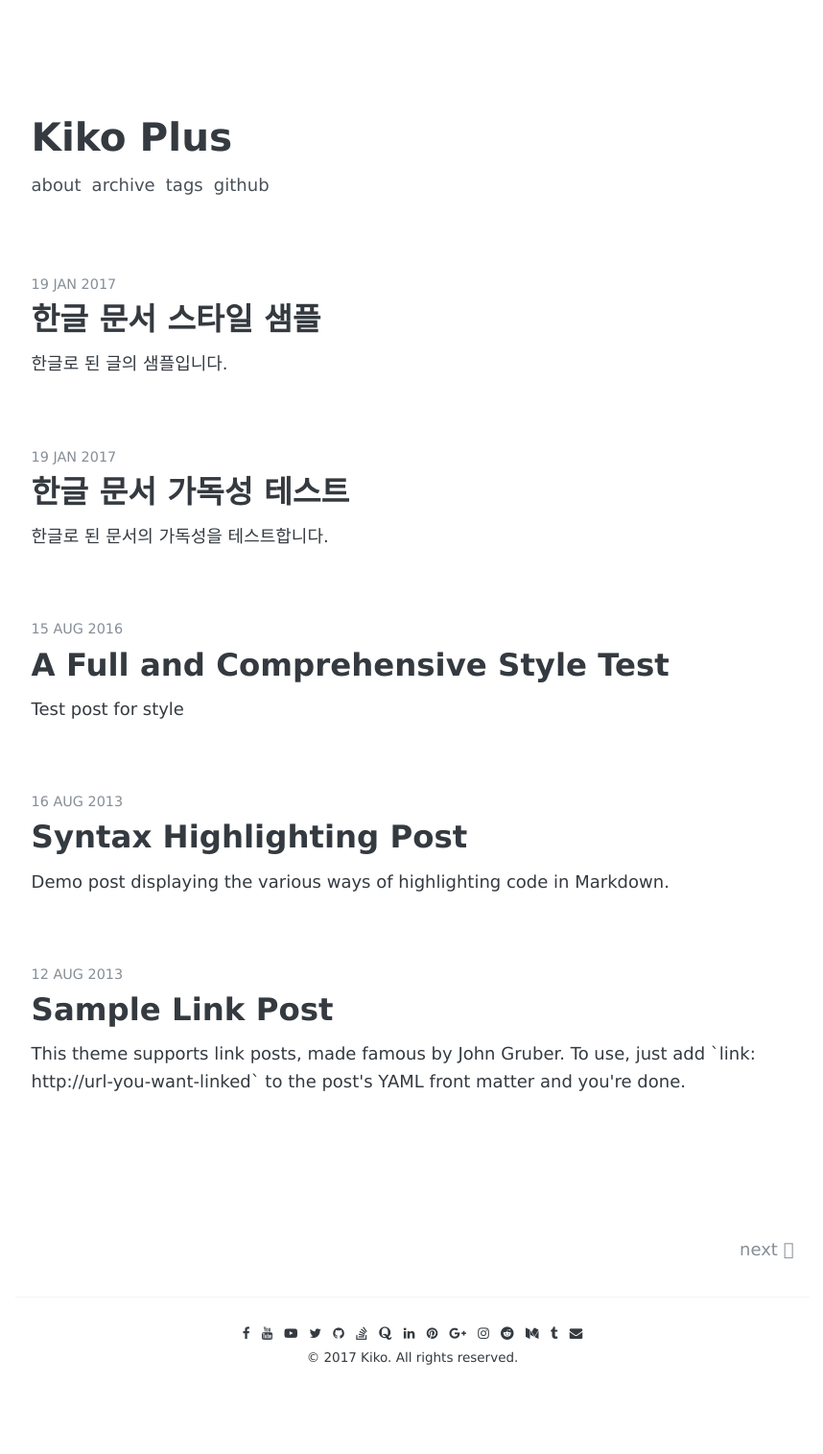
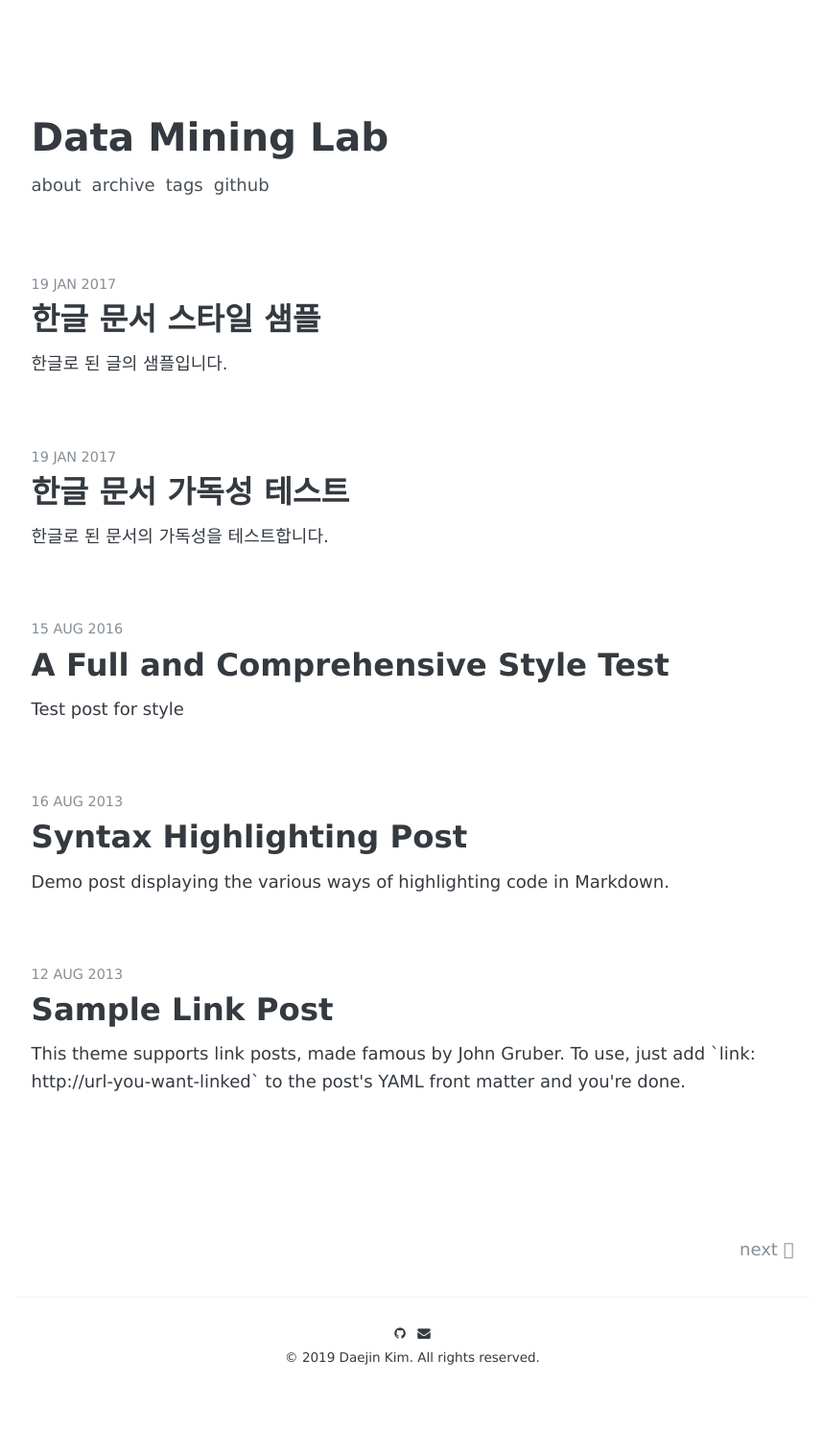
Before and after one commit to DataMiningLab/datamininglab.github.io, a Jekyll site: the page built from index.html, in a window 1280 px wide. Shown: the whole page at 96% size, without its empty margins (210-1068 px from the left). Built offline with Jekyll 4.4.1, drawn with Linux system fonts in a browser that asks for light colours; some web fonts are replaced; the list of posts is cut into pages by our own code.

Commit message:
Update config

```diff
--- a/_config.yml
+++ b/_config.yml
@@ -3,28 +3,28 @@
 # # # # # # # # # # # # #
 
 # Basic
-name:               "Kiko Plus"
+name:               "Data Mining Lab"
 
 author:
-  facebook:         your-id
-  youtubeUser:      your-id
-  youtubeChannel:   your-id
-  twitter:          your-id
-  github:           your-id
-  stackoverflow:    your-id
-  quora:            your-id
-  linkedin:         your-id
-  pinterest:        your-id
-  googlePlus:       your-id
-  instagram:        your-id
-  reddit:           your-id
-  medium:           your-id
-  tumblr:           your-id
-  email:            your-id@your-email.com
+  # facebook:         your-id
+  # youtubeUser:      your-id
+  # youtubeChannel:   your-id
+  # twitter:          your-id
+  github:           datamininglab
+  # stackoverflow:    your-id
+  # quora:            your-id
+  # linkedin:         your-id
+  # pinterest:        your-id
+  # googlePlus:       your-id
+  # instagram:        your-id
+  # reddit:           your-id
+  # medium:           your-id
+  # tumblr:           your-id
+  email:            kdj2614@naver.com
 
 copyright:
-  year:             2017
-  name:             Kiko
+  year:             2019
+  name:             Daejin Kim
 
 # Google-analytics
 google-analytics:
@@ -32,12 +32,12 @@ google-analytics:
 
 # Disqus
 disqus:
-  id:               "kiko-plus"
+  id:               ""
 
 # URL
-url:                "https://AWEEKJ.github.io" # the base hostname & protocol for your site
+url:                "https://datamininglab.github.io" # the base hostname & protocol for your site
 # url:                "http://localhost:4000" # use this url when you develop
-baseurl:            "/Kiko-plus" # the subpath of your site, e.g. /blog
+baseurl:            "/" # the subpath of your site, e.g. /blog
 
 
 # http://en.wikipedia.org/wiki/List_of_tz_database_time_zones
@@ -62,7 +62,7 @@ nav:
   - name:           "Tags"
     url:            "/tags"
   - name:           "Github"
-    url:            "https://github.com/AWEEKJ/Kiko-plus"
+    url:            "https://github.com/DataMiningLab"
 
 # Sass
 sass:
```
